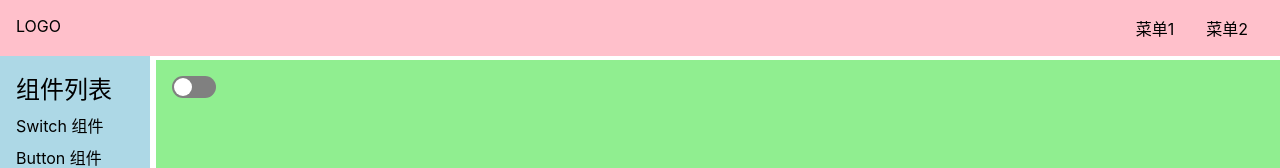
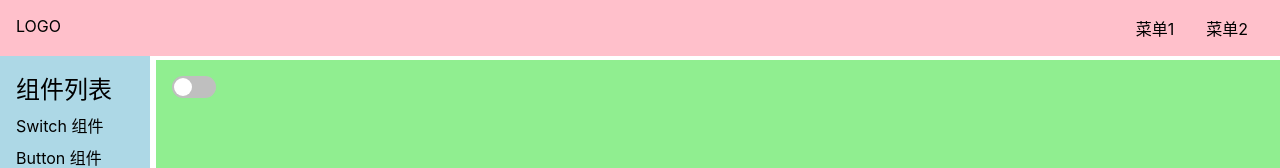
Before and after one commit to xuansining/mina-ui, a Vue app: page /#/doc/switch in a window 1280 px wide. Shown: the top 168 px of the page. Built offline with nearby package versions, Linux system fonts and the light colour scheme.

Commit message:
优化了CSS代码

```diff
--- a/src/components/SwitchDemo.vue
+++ b/src/components/SwitchDemo.vue
@@ -1,6 +1,6 @@
 <template>
   <div>
-    <Switch v-model:value="y" />
+    <Switch v-model:value="bool" />
   </div>
 </template>
 <script lang="ts">
@@ -8,8 +8,8 @@ import { ref } from "vue";
 import Switch from "../libs/Switch.vue";
 export default {
   setup() {
-    const y = ref(false);
-    return { y };
+    const bool = ref(false);
+    return { bool };
   },
   components: {
     Switch: Switch,
--- a/src/libs/Switch.vue
+++ b/src/libs/Switch.vue
@@ -23,9 +23,28 @@ button {
   height: $h;
   width: $h * 2;
   border: none;
-  background: gray;
+  background: #bfbfbf;
   border-radius: $h/2;
   position: relative;
+  &.checked {
+    background: #1890ff;
+  }
+  &.checked > span {
+    left: calc(100% - #{$h2} - 2px);
+  }
+  &:focus {
+    outline: none;
+  }
+  &:active {
+    > span {
+      width: $h2 + 4px;
+    }
+  }
+  &.checked:active {
+    > span {
+      width: $h2 + 4px;
+      margin-left: -4px;
+    }
   }
   span {
     position: absolute;
@@ -35,15 +54,7 @@ span {
     width: $h2;
     background: white;
     border-radius: $h2 / 2;
-  transition: left 250ms;
+    transition: all 250ms;
   }
-button.checked {
-  background: blue;
-}
-button.checked > span {
-  left: calc(100% - #{$h2} - 2px);
-}
-button:focus {
-  outline: none;
 }
 </style>
```
Lines whose indentation alone changed are shown as unchanged.
